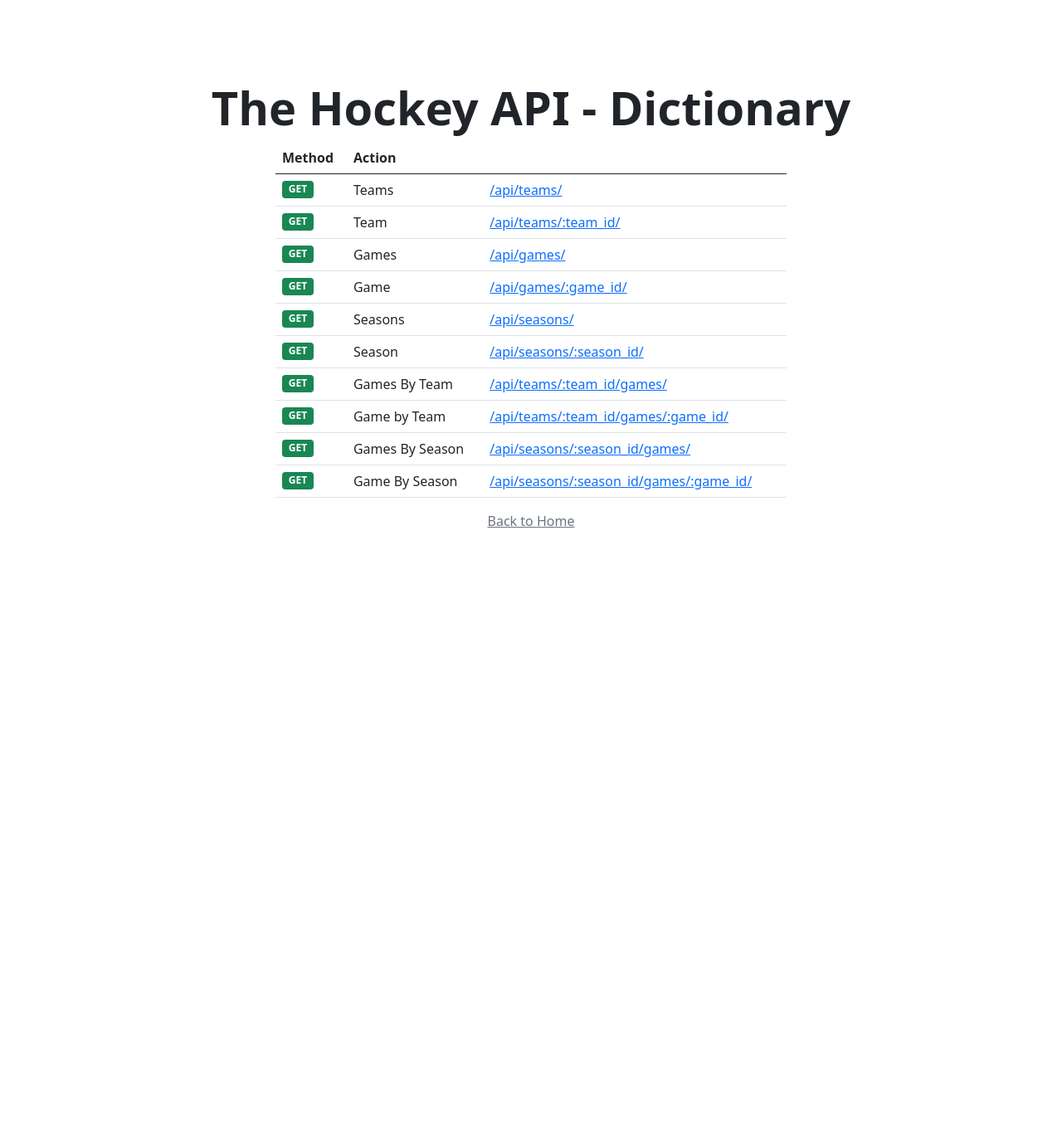
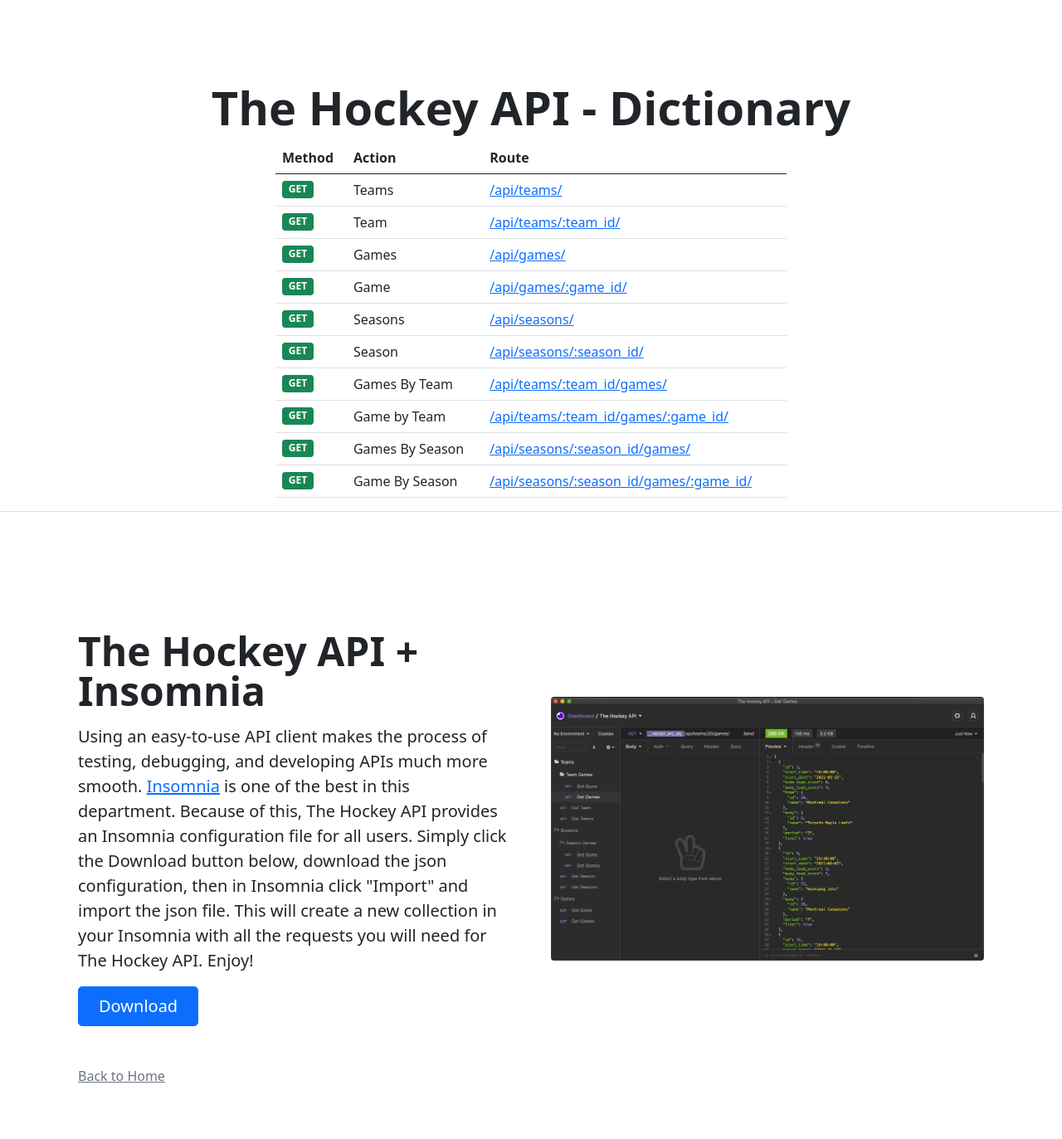
Before and after one commit to tmobaird/hockey_api, a Django app: page /docs/ in a window 1280 px wide. Shown: the whole page at 83% size. Before the commit the page ends 636 px from the top, so only its background shows below. Run offline with Django 3.2, Linux system fonts and the light colour scheme.

Commit message:
Adding insomnia to docs

```diff
--- a/hockey_api/templates/hockey_api/docs.html
+++ b/hockey_api/templates/hockey_api/docs.html
@@ -15,15 +15,15 @@
 </head>
 
 <body>
-    <div class="px-4 pt-5 my-5 text-center">
+    <div class="px-4 pt-5 my-5 text-center border-bottom">
         <h1 class="display-4 fw-bold">The Hockey API - Dictionary</h1>
         <div class="col-lg-6 mx-auto">
             <table class="table">
                 <thead>
                     <tr>
                         <th scope="col">Method</th>
-                        <th scope="col" colspan="2">Action
-                    </tr>
+                        <th scope="col">Action</th>
+                        <th scope="col">Route</th>
                     </tr>
                 </thead>
                 <tbody>
@@ -81,8 +81,32 @@
                     </tr>
                 </tbody>
             </table>
-            <p><a href="/" class="link-secondary">Back to Home</a></p>
         </div>
+    </div>
+    <div class="container col-xxl-8 px-4 py-5">
+        <div class="row flex-lg-row-reverse align-items-center g-5 py-5">
+            <div class="col-10 col-sm-8 col-lg-6">
+                <img src="{% static 'hockey_api/screenshot-1.png' %}" class="d-block mx-lg-auto img-fluid rounded"
+                    alt="Bootstrap Themes" loading="lazy" width="700" height="500">
+            </div>
+            <div class="col-lg-6">
+                <h1 class="display-5 fw-bold lh-1 mb-3">The Hockey API + Insomnia</h1>
+                <p class="lead">Using an easy-to-use API client makes the process of testing, debugging, and developing
+                    APIs much more smooth.
+                    <a href="https://insomnia.rest/" target="_blank" rel="noopener noreferrer">Insomnia</a> is one of
+                    the best in this department. Because of this, The Hockey API
+                    provides an Insomnia configuration file for all users.
+                    Simply click the Download button below, download the json configuration, then in Insomnia click
+                    "Import" and import the json file. This will create
+                    a new collection in your Insomnia with all the requests you will need for The Hockey API. Enjoy!
+                </p>
+                <div class="d-grid gap-2 d-md-flex justify-content-md-start">
+                    <a href="{{ insomnia_file_url }}" class="btn btn-primary btn-lg px-4 me-md-2" target="_blank"
+                        rel="noopener noreferrer">Download</a>
+                </div>
+            </div>
+        </div>
+        <p><a href="/" class="link-secondary">Back to Home</a></p>
     </div>
 </body>
 
--- a/hockey_api/views.py
+++ b/hockey_api/views.py
@@ -1,6 +1,7 @@
 from hockey_api.view_helpers import RoadmapItem
 from django.http.response import HttpResponse
 from django.shortcuts import render
+import os
 
 def home(request):
     roadmap = [
@@ -17,4 +18,5 @@ def home(request):
     return render(request, 'hockey_api/index.html', {'roadmap': roadmap})
 
 def docs(request):
-    return render(request, 'hockey_api/docs.html', {})
+    insomnia_file_url = os.environ.get('INSOMNIA_FILE_URL')
+    return render(request, 'hockey_api/docs.html', {'insomnia_file_url': insomnia_file_url})
--- a/roadmap.txt
+++ b/roadmap.txt
@@ -49,7 +49,7 @@ Stories (icons ✓x):
 ✓ Season with nested Games API
 ✓ Record in teams api is for current season
 ✓ Home Page
-x Add insomnia config to docs
+✓ Add insomnia config to docs
 x Pagination on Season Games API
 
 Bugs:
```
